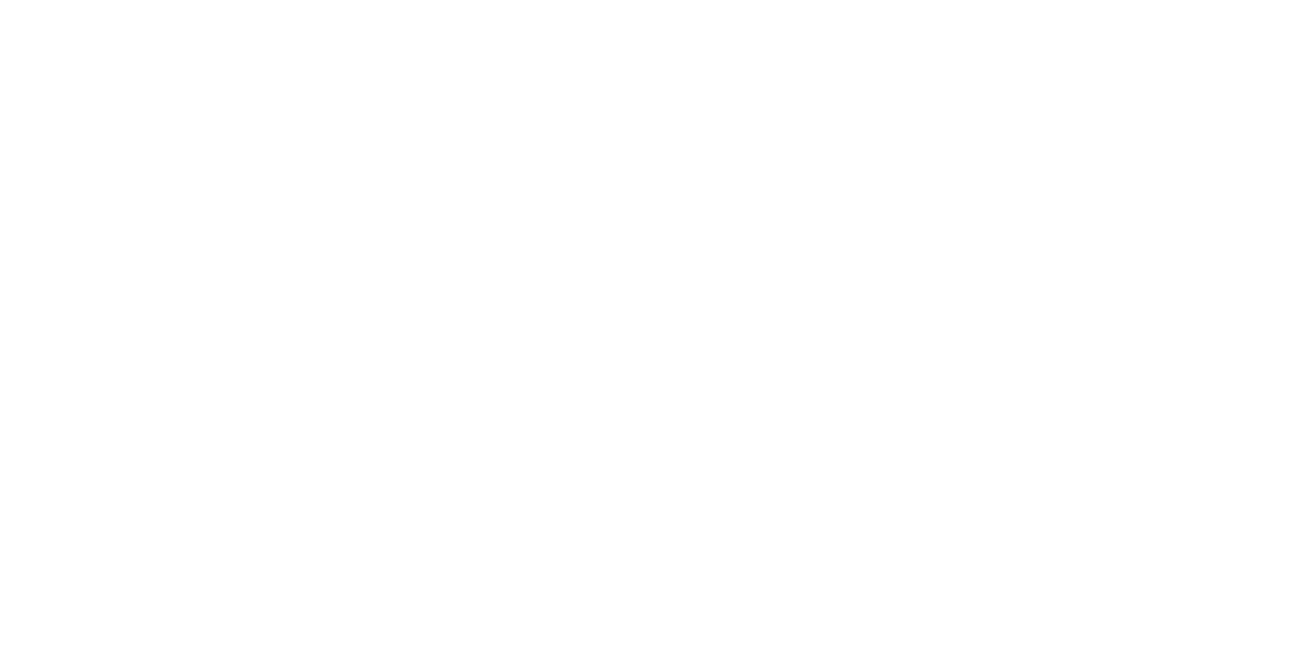
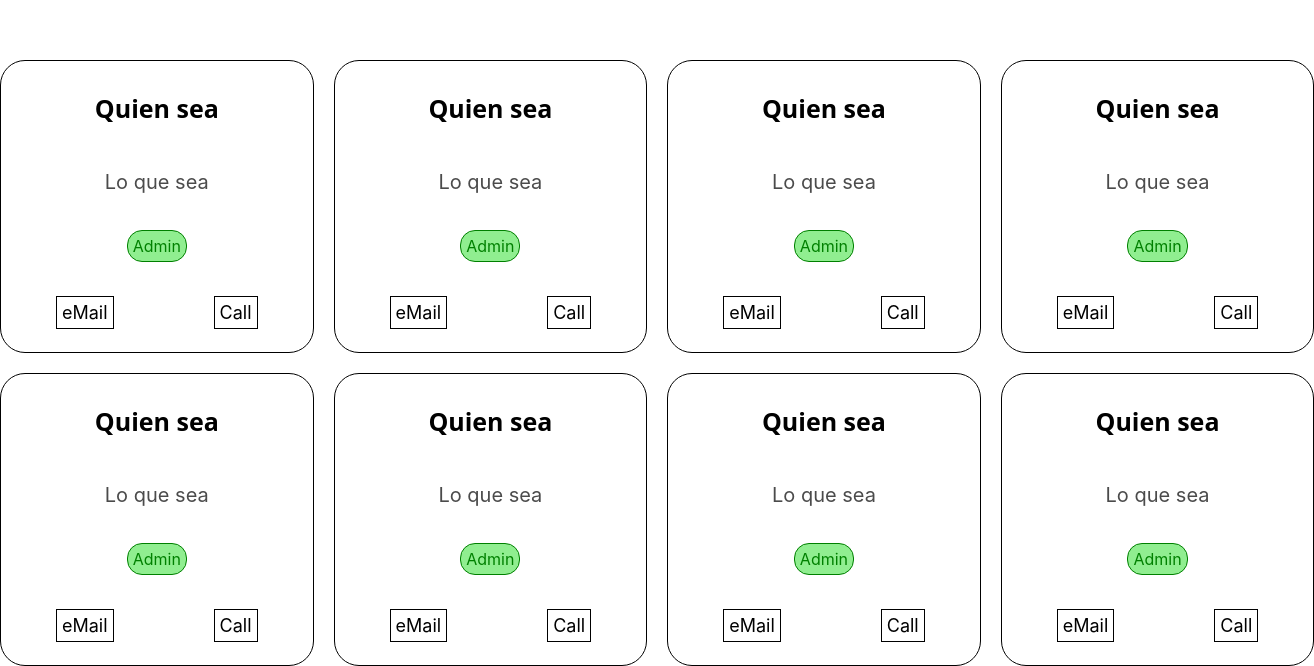
Before and after one commit to FSDSTR1023/css-avanzado, a React (Create React App) app: page / in a window 1280 px wide. Shown: the part 740-1406 px from the top of the page, 1314 px wide, since content can reach past the window. Before the commit the page ends 800 px from the top, so only its background shows below. Built offline with nearby package versions, Linux system fonts and the light colour scheme.

Commit message:
css-avanzado

```diff
--- a/src/App.css
+++ b/src/App.css
@@ -38,3 +38,49 @@
 li{
   margin-inline: 20px;
 }
+
+.ejercicio-cards{
+  display: grid;
+  grid-template-columns: repeat(4, 1fr);
+  grid-gap: 20px;
+}
+.nombre{
+  font-size: 25px;
+  font-weight: bold;
+  font-family: system-ui, -apple-system, BlinkMacSystemFont, 'Segoe UI', Roboto, Oxygen, Ubuntu, Cantarell, 'Open Sans', 'Helvetica Neue', sans-serif;
+}
+.cargo{
+  font-size: 20px;
+  opacity: 70%;
+
+}
+.card{
+  border-radius: 25px;
+  border: 1px solid black;
+  width: 100%;
+  box-sizing: border-box;
+  padding: 5px;
+  display: flex;
+  align-items: center;
+  flex-direction: column;
+}
+.rol{
+  color: green;
+  border: 1px solid green;
+  background-color: lightgreen;
+  border-radius: 15px;
+  padding: 5px;
+}
+.botones{
+  display: flex;
+  flex-direction: row;
+  font-size: large;
+
+}
+.eMail, .call{
+  border: 1px solid black;
+  align-content: space-between;
+  margin-left: 50px;
+  margin-right: 50px;
+  padding: 5px;
+}
--- a/src/App.js
+++ b/src/App.js
@@ -16,9 +16,80 @@ function App() {
           </ul>
         </nav>
       </header>
-      <div>
-
+    <div className='ejercicio-cards'>
+      <div className='card'>
+        <p className='nombre'>Quien sea</p>
+        <p className='cargo'>Lo que sea</p>
+        <p className='rol'>Admin</p>
+        <div className='botones'>
+          <p className='eMail'>eMail</p>
+          <p className='call'>Call</p>
+        </div>
       </div>
+      <div className='card'>
+        <p className='nombre'>Quien sea</p>
+        <p className='cargo'>Lo que sea</p>
+        <p className='rol'>Admin</p>
+        <div className='botones'>
+          <p className='eMail'>eMail</p>
+          <p className='call'>Call</p>
+        </div>
+      </div>
+      <div className='card'>
+        <p className='nombre'>Quien sea</p>
+        <p className='cargo'>Lo que sea</p>
+        <p className='rol'>Admin</p>
+        <div className='botones'>
+          <p className='eMail'>eMail</p>
+          <p className='call'>Call</p>
+        </div>
+      </div>
+      <div className='card'>
+        <p className='nombre'>Quien sea</p>
+        <p className='cargo'>Lo que sea</p>
+        <p className='rol'>Admin</p>
+        <div className='botones'>
+          <p className='eMail'>eMail</p>
+          <p className='call'>Call</p>
+        </div>
+      </div>
+      <div className='card'>
+        <p className='nombre'>Quien sea</p>
+        <p className='cargo'>Lo que sea</p>
+        <p className='rol'>Admin</p>
+        <div className='botones'>
+          <p className='eMail'>eMail</p>
+          <p className='call'>Call</p>
+        </div>
+      </div>
+      <div className='card'>
+        <p className='nombre'>Quien sea</p>
+        <p className='cargo'>Lo que sea</p>
+        <p className='rol'>Admin</p>
+        <div className='botones'>
+          <p className='eMail'>eMail</p>
+          <p className='call'>Call</p>
+        </div>
+      </div>
+      <div className='card'>
+        <p className='nombre'>Quien sea</p>
+        <p className='cargo'>Lo que sea</p>
+        <p className='rol'>Admin</p>
+        <div className='botones'>
+          <p className='eMail'>eMail</p>
+          <p className='call'>Call</p>
+        </div>
+      </div>
+      <div className='card'>
+        <p className='nombre'>Quien sea</p>
+        <p className='cargo'>Lo que sea</p>
+        <p className='rol'>Admin</p>
+        <div className='botones'>
+          <p className='eMail'>eMail</p>
+          <p className='call'>Call</p>
+        </div>
+      </div>
+    </div>
     </div>
   );
 }
```
Also changed, not shown: src/icon.jpg (added).
